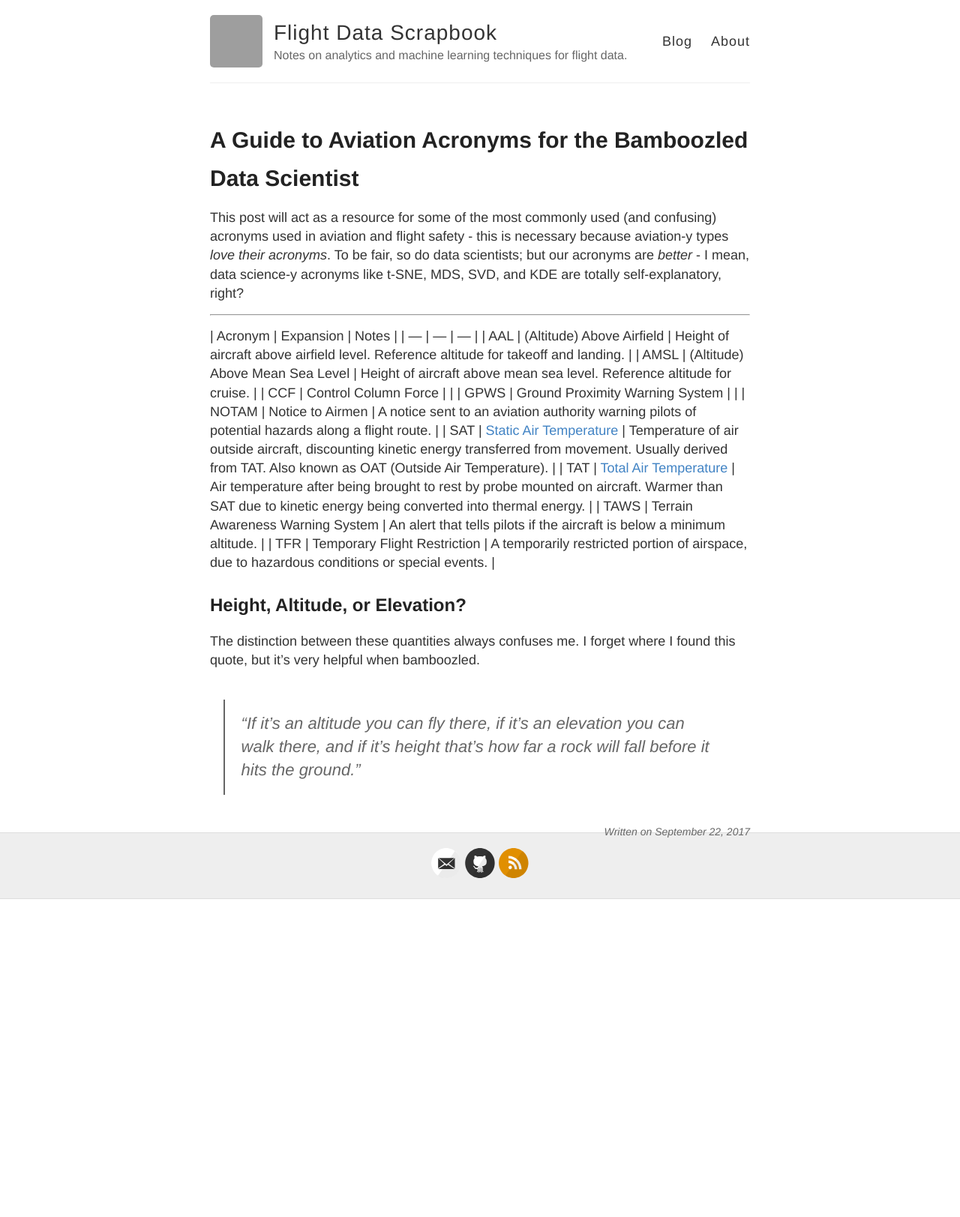
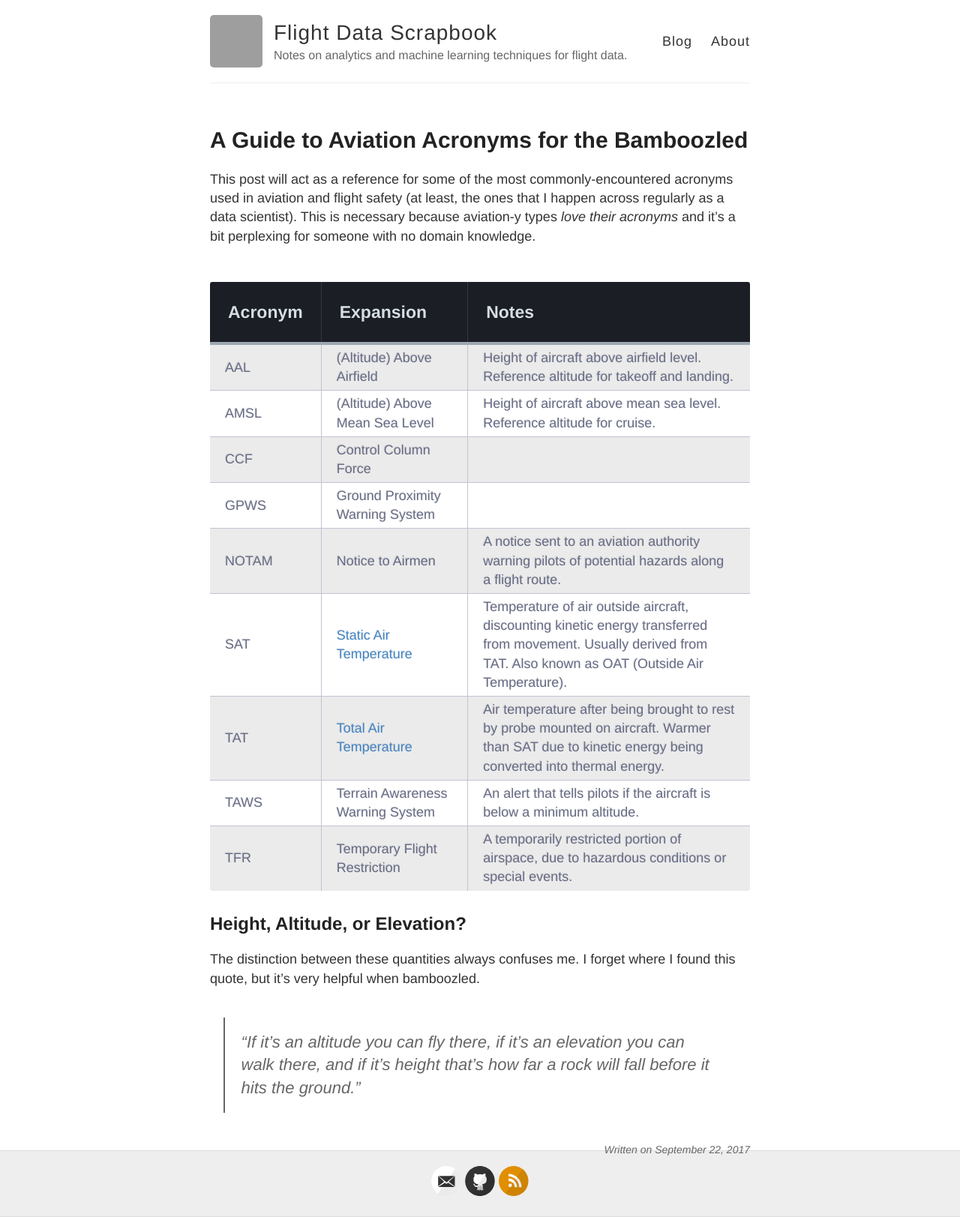
Before and after one commit to smith01s/newey01c.github.io, a Jekyll site: the page built from _posts/2017-09-22-acronyms-for-the-bamboozled-data-scientist.md, in a window 1280 px wide. Shown: the whole page at 75% size. Built offline with Jekyll 4.4.1, drawn with Linux system fonts in a browser that asks for light colours; comment, search, counter and statistics services are not loaded; before the commit the page ends 1199 px from its top, so only the background shows below that; grey boxes are pictures that could not be loaded.

Commit message:
Add table styling and make it look nice

```diff
--- a/_posts/2017-09-22-acronyms-for-the-bamboozled-data-scientist.md
+++ b/_posts/2017-09-22-acronyms-for-the-bamboozled-data-scientist.md
@@ -1,39 +1,28 @@
 ---
 layout: post
-title: A Guide to Aviation Acronyms for the Bamboozled Data Scientist
+title: A Guide to Aviation Acronyms for the Bamboozled
 comments: true
 ---
 
-This post will act as a resource for some of the most commonly used (and
-confusing) acronyms used in aviation and flight safety - this is necessary
-because aviation-y types *love their acronyms*. To be fair, so do data
-scientists; but our acronyms are *better* - I mean, data science-y acronyms
-like t-SNE, MDS, SVD, and KDE are totally self-explanatory, right?
+This post will act as a reference for some of the most commonly-encountered
+acronyms used in aviation and flight safety (at least, the ones that I happen
+across regularly as a data scientist). This is necessary because aviation-y
+types *love their acronyms* and it's a bit perplexing for someone with no
+domain knowledge.
 
 <!-- more -->
 
-******
-
-| Acronym | Expansion | Notes |
-| --- | --- | --- |
-| AAL | (Altitude) Above Airfield | Height of aircraft above airfield level.
-Reference altitude for takeoff and landing. |
-| AMSL | (Altitude) Above Mean Sea Level | Height of aircraft above mean sea
-level. Reference altitude for cruise. |
+| **Acronym** | **Expansion** | **Notes** |
+|:------------|:--------------|:----------|
+| AAL | (Altitude) Above Airfield | Height of aircraft above airfield level. Reference altitude for takeoff and landing. |
+| AMSL | (Altitude) Above Mean Sea Level | Height of aircraft above mean sea level. Reference altitude for cruise. |
 | CCF | Control Column Force | |
 | GPWS | Ground Proximity Warning System | |
-| NOTAM | Notice to Airmen | A notice sent to an aviation authority warning
-pilots of potential hazards along a flight route. |
-| SAT | [Static Air Temperature][SAT] | Temperature of air outside aircraft,
-discounting kinetic energy transferred from movement. Usually derived from TAT.
-Also known as OAT (Outside Air Temperature). |
-| TAT | [Total Air Temperature][TAT] | Air temperature after being brought to
-rest by probe mounted on aircraft. Warmer than SAT due to kinetic energy being
-converted into thermal energy. |
-| TAWS | Terrain Awareness Warning System | An alert that tells pilots if the
-aircraft is below a minimum altitude. |
-| TFR | Temporary Flight Restriction | A temporarily restricted portion of
-airspace, due to hazardous conditions or special events. |
+| NOTAM | Notice to Airmen | A notice sent to an aviation authority warning pilots of potential hazards along a flight route. |
+| SAT | [Static Air Temperature][SAT] | Temperature of air outside aircraft, discounting kinetic energy transferred from movement. Usually derived from TAT. Also known as OAT (Outside Air Temperature). |
+| TAT | [Total Air Temperature][TAT] | Air temperature after being brought to rest by probe mounted on aircraft. Warmer than SAT due to kinetic energy being converted into thermal energy. |
+| TAWS | Terrain Awareness Warning System | An alert that tells pilots if the aircraft is below a minimum altitude. |
+| TFR | Temporary Flight Restriction | A temporarily restricted portion of airspace, due to hazardous conditions or special events. |
 
 ## Height, Altitude, or Elevation?
 
--- /dev/null
+++ b/_sass/_tables.scss
@@ -0,0 +1,109 @@
+.table-fill {
+  background: white;
+  border-radius: 3px;
+  border-collapse: collapse;
+  height: 320px;
+  margin: auto;
+  max-width: 600px;
+  padding: 5px;
+  width: 100%;
+  box-shadow: 0 5px 10px rgba(0, 0, 0, 0.1);
+  animation: float 5s infinite;
+}
+
+table {
+    margin-top: 48px;
+}
+
+th {
+  color: #D5DDE5;
+  background: #1b1e24;
+  border-bottom: 4px solid #9ea7af;
+  border-right: 1px solid #343a45;
+  font-size: 23px;
+  font-weight: 100;
+  padding: 24px;
+  text-align: left;
+  text-shadow: 0 1px 1px rgba(0, 0, 0, 0.1);
+  vertical-align: middle;
+}
+
+th:first-child {
+  border-top-left-radius:3px;
+}
+
+th:last-child {
+  border-top-right-radius: 3px;
+  border-right: none;
+}
+
+tr {
+  border-top: 1px solid #C1C3D1;
+  border-bottom-: 1px solid #C1C3D1;
+  color: #666B85;
+  font-size: 16px;
+  font-weight: normal;
+  text-shadow: 0 1px 1px rgba(256, 256, 256, 0.1);
+}
+
+tr:first-child {
+  border-top: none;
+}
+
+tr:last-child {
+  border-bottom: none;
+}
+
+tr:nth-child(odd) td {
+  background: #EBEBEB;
+}
+
+tr:last-child td:first-child {
+  border-bottom-left-radius: 3px;
+}
+
+tr:last-child td:last-child {
+  border-bottom-right-radius: 3px;
+}
+
+td {
+  background: #FFFFFF;
+  padding-left: 20px;
+  padding-right: 20px;
+  padding-top: 5px;
+  padding-bottom: 5px;
+  text-align: left;
+  vertical-align: middle;
+  font-weight: 300;
+  font-size:18px;
+  text-shadow: -1px -1px 1px rgba(0, 0, 0, 0.1);
+  border-right: 1px solid #C1C3D1;
+}
+
+td:last-child {
+  border-right: 0px;
+}
+
+th.text-left {
+  text-align: left;
+}
+
+th.text-center {
+  text-align: center;
+}
+
+th.text-right {
+  text-align: right;
+}
+
+td.text-left {
+  text-align: left;
+}
+
+td.text-center {
+  text-align: center;
+}
+
+td.text-right {
+  text-align: right;
+}
--- a/style.scss
+++ b/style.scss
@@ -6,6 +6,7 @@
 //
 
 @import "reset";
+@import "tables";
 @import "variables";
 // Syntax highlighting @import is at the bottom of this file
 
```
